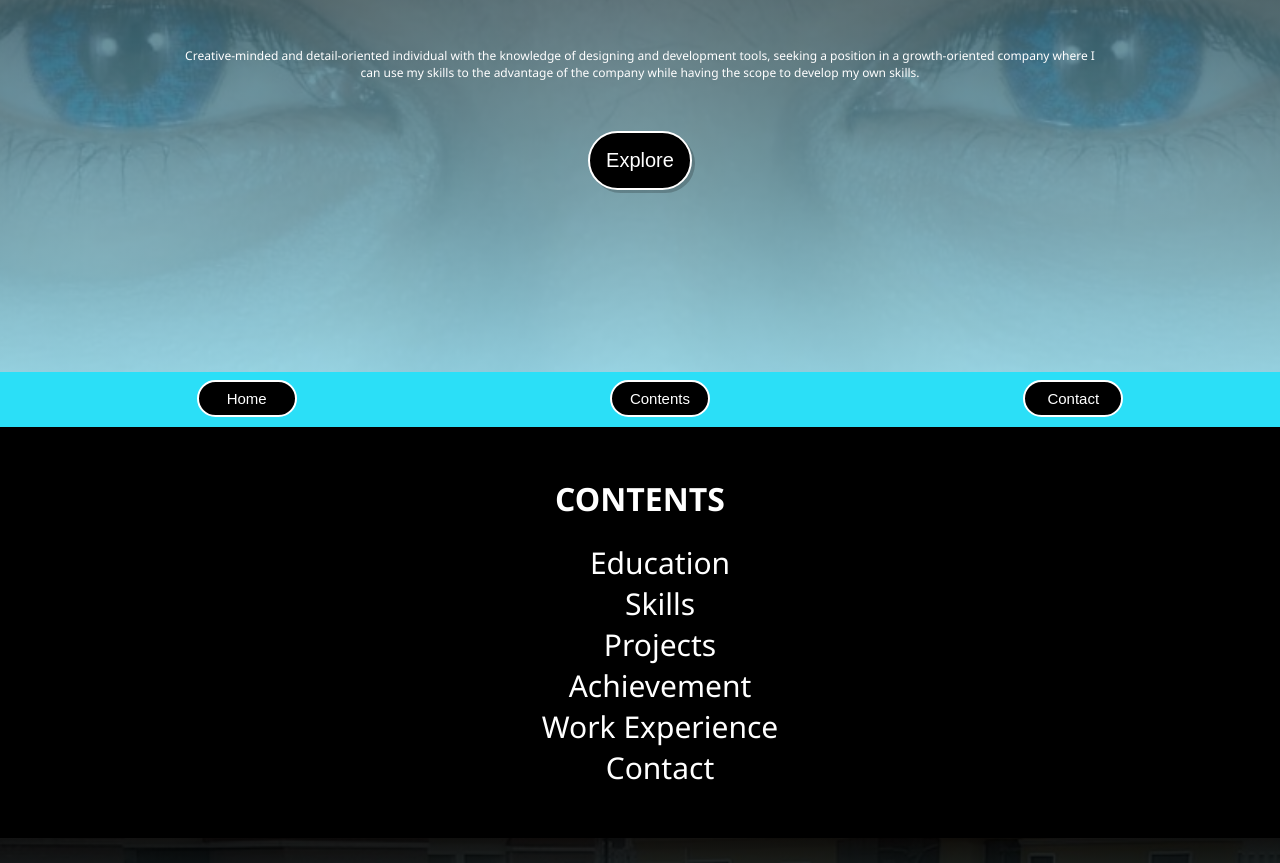
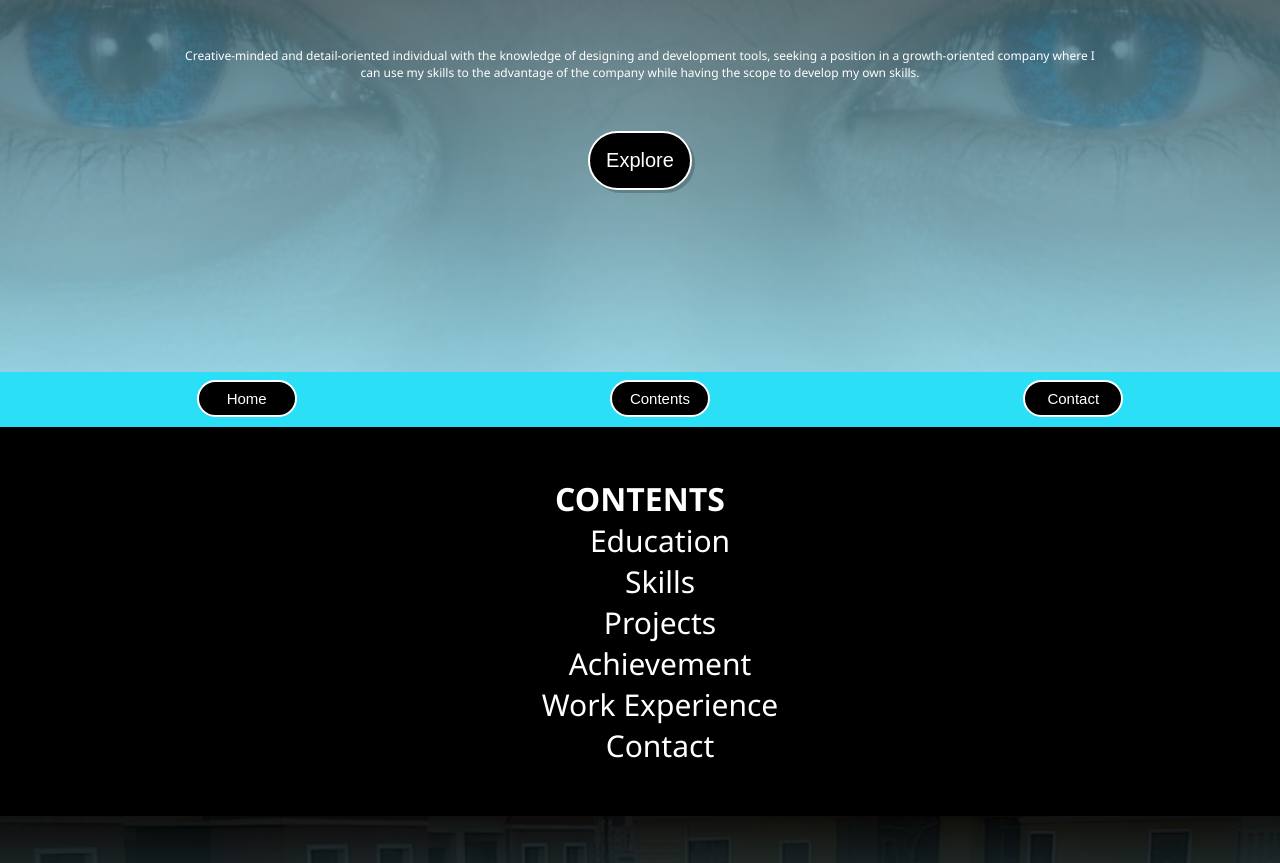
Before and after one commit to yellowcode18/my-portfolio-website, a plain HTML site: page index.html in a window 1280 px wide. Shown: the part 328-1191 px from the top of the page. Drawn offline with Linux system fonts and the light colour scheme.

Commit message:
Update index.html

```diff
--- a/index.html
+++ b/index.html
@@ -26,7 +26,7 @@
         </div>
 
         <div class="container" id="contents">
-            <h1>CONTENTS</h1><br>
+            <h1>CONTENTS</h1>
             <ul class="contents">
                 <a href="#education"><li>Education</li></a>
                 <a href="#skills"><li>Skills</li></a>
```
